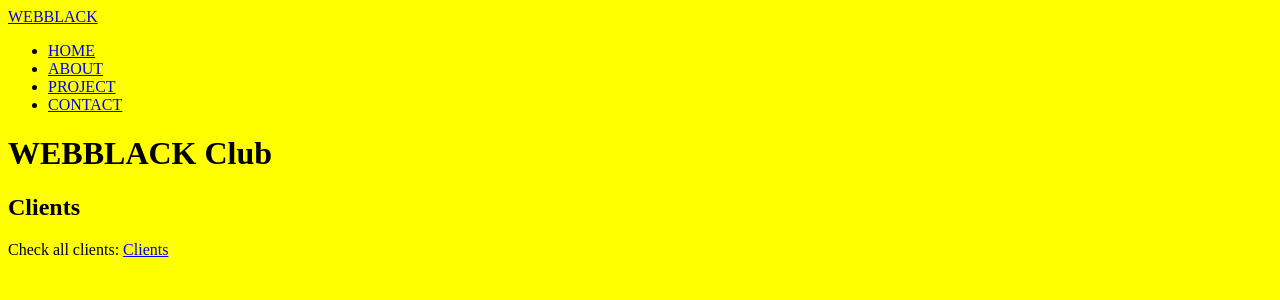
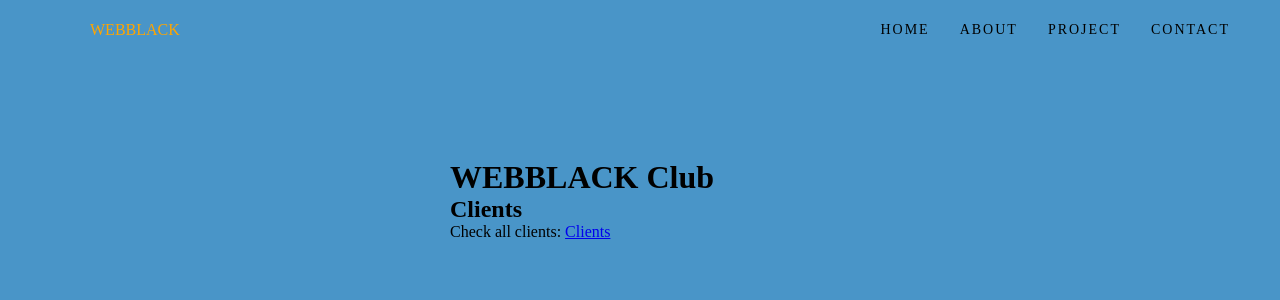
Before and after one commit to yuriiweblack/clients, a Django app: page / in a window 1280 px wide. Shown: the top 300 px of the page. Run offline with Django 4.2, Linux system fonts and the light colour scheme.

Commit message:
static+admin

```diff
--- a/app/settings.py
+++ b/app/settings.py
@@ -23,7 +23,7 @@ BASE_DIR = Path(__file__).resolve().parent.parent
 SECRET_KEY = 'django-insecure-ioxwko0^0l&h0)&e1$epr!-px#^yjm13b74k^%*gr)wh#o#l2o'
 
 # SECURITY WARNING: don't run with debug turned on in production!
-DEBUG = False
+DEBUG = True
 
 ALLOWED_HOSTS = ['*']
 
--- a/clients/admin.py
+++ b/clients/admin.py
@@ -1,3 +1,9 @@
 from django.contrib import admin
+from .models import Client
 
 # Register your models here.
+
+class ClientAdmin(admin.ModelAdmin):
+    list_display = ("firstname","lastname","phone","register_date")
+
+admin.site.register(Client, ClientAdmin)
--- a/clients/models.py
+++ b/clients/models.py
@@ -2,7 +2,11 @@ from django.db import models
 
 # Create your models here.
 class Client(models.Model):
+
     firstname = models.CharField(max_length=255)
     lastname = models.CharField(max_length=255)
     phone = models.IntegerField(null=True)
     register_date = models.DateField(null=True)
+
+    def __str__(self):
+        return f"{self.firstname} {self.lastname}"
--- /dev/null
+++ b/clients/static/css/style.css
@@ -0,0 +1,58 @@
+*,
+::after,
+::before{
+    box-sizing: border-box;
+    padding: 0;
+    margin: 0;
+}
+
+body{
+    background-color: #4995c8;
+}
+
+.container{
+    max-width: 1200px;
+    margin: 0 auto;
+    padding: 0 10px;
+}
+
+.header__inner{
+    display: flex;
+    justify-content: space-between;
+    padding: 20px 0;
+    align-items: center;
+}
+
+.logo{
+    margin-left: 40px;
+    text-decoration: none;
+    color: orange;
+}
+
+.menu__list{
+    display: flex;
+    list-style: none;
+}
+
+.menu__list-link{
+    font-size: 14px;
+    line-height: 18px;
+    text-decoration: none;
+    letter-spacing: 2px;
+    text-transform: uppercase;
+    color: black;
+    padding-bottom: 3px;
+    transition: all 0.5s;
+}
+
+.menu__list-link:hover{
+    border-bottom: 1px solid orange;
+}
+
+.menu__list-item{
+    margin-left: 30px;
+}
+
+.main__inner{
+    margin: 100px 0px 0px 400px;
+}
--- a/clients/templates/master.html
+++ b/clients/templates/master.html
@@ -1,15 +1,20 @@
-<!doctype html>
+{% load static %}
+
+<!DOCTYPE html>
 <html lang="en">
 <head>
     <meta charset="UTF-8">
     <meta name="viewport"
           content="width=device-width, user-scalable=no, initial-scale=1.0, maximum-scale=1.0, minimum-scale=1.0">
     <meta http-equiv="X-UA-Compatible" content="ie=edge">
+    <link rel="stylesheet" href="{% static 'css/style.css'%}">
     <title>{% block title %} {% endblock %}</title>
 </head>
-<body style="background-color: yellow; text-align: start">
+<body>
 
     <header class="header">
+        <div class="container">
+            <div class="header__inner">
                 <a href="/" class="logo">WEBBLACK</a>
                 <nav class="menu">
                     <ul class="menu__list">
@@ -27,10 +32,16 @@
                         </li>
                     </ul>
                 </nav>
+            </div>
+        </div>
     </header>
     <main class="main">
+        <div class="container">
+            <div class="main__inner">
                 {% block content %}
                 {% endblock %}
+            </div>
+        </div>
     </main>
     <footer class="footer">
 
--- a/clients/templates/template.html
+++ b/clients/templates/template.html
@@ -5,9 +5,11 @@
     <title>Testing</title>
 </head>
 <body>
-
+    {% with firstname="Jek++" %}
+    <h1>Hello {{ firstname }}, how are you? </h1>
+    {% endwith %}
     {% for item in fruits %}
-        <h1>{{ item }}</h1>
+        <h2>{{ item }}</h2>
     {% endfor%}
 
     <h3 style="color: green">Testing was successful!</h3>
--- a/clients/views.py
+++ b/clients/views.py
@@ -32,6 +32,6 @@ def main(request):
 def testing(request):
     template = loader.get_template('template.html')
     context = {
-        'fruits': ['Apple', 'Cherry', 'Banana']
+        'firstname': 'Linux'
     }
-    return HttpResponse(template.render(context,request))
+    return HttpResponse(template.render(context, request))
```
Also changed, not shown: clients/urls.py (line endings or trailing spaces), db.sqlite3. Lines whose indentation alone changed are shown as unchanged.
